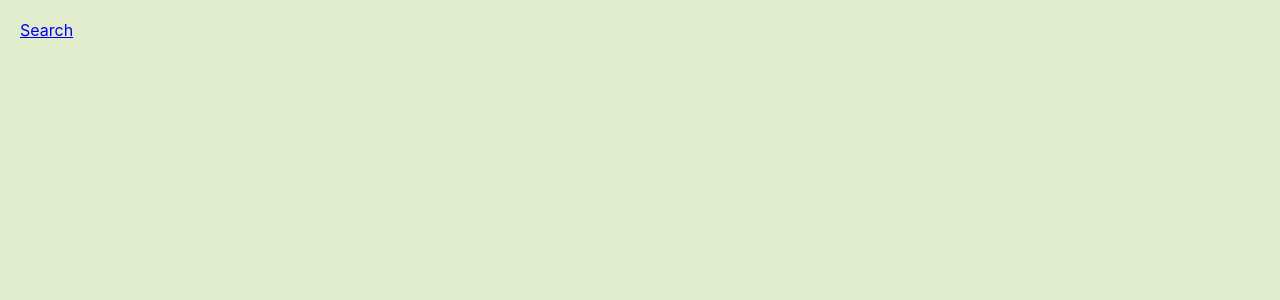
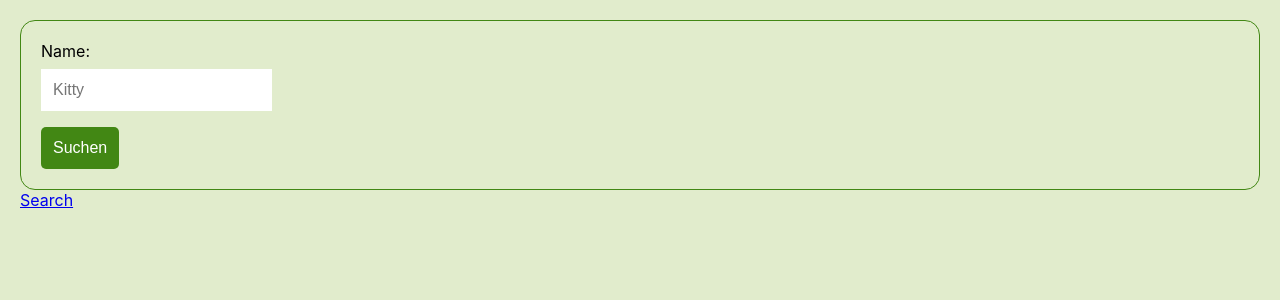
Before and after one commit to FreyaElisabeth/Katzenhaus-digital, a React (Create React App) app: page / in a window 1280 px wide. Shown: the top 300 px of the page. Built offline with nearby package versions, Linux system fonts and the light colour scheme.

Commit message:
Refactor search functions using state

```diff
--- a/src/components/App.js
+++ b/src/components/App.js
@@ -3,7 +3,7 @@ import { BrowserRouter as Router, Route, NavLink } from 'react-router-dom'
 import styled from 'styled-components'
 import { palestprimary } from './colors'
 
-import SearchScreen from './SearchScreen'
+import SearchForm from './SearchForm'
 import CatCard from './CatCard'
 
 export default class App extends Component {
@@ -93,7 +93,8 @@ export default class App extends Component {
         freeTextInfo:
           'Elvis wurde neben seiner toten Mutter und zwei toten Geschwistern aufgefunden, die wahrscheinlich Rattengift gefressen haben.'
       }
-    ]
+    ],
+    nameInput: null
   }
 
   render() {
@@ -106,21 +107,35 @@ export default class App extends Component {
             render={() => this.renderSearchResults()}
           />
           <Route
-            path="/search"
+            path="/"
             exact
-            render={() => <SearchScreen onSubmit={this.onSearchSubmit} />}
+            render={() => (
+              <SearchForm
+                setInputToNull={this.setInputToNull}
+                onChange={this.handleChange}
+                onSubmit={this.onSearchSubmit}
+                submitPermitted={this.state.nameInput ? true : false}
+              />
+            )}
           />
           <nav>
-            <NavLink to="/search">Search</NavLink>
+            <NavLink to="/">Search</NavLink>
           </nav>
         </Wrapper>
       </Router>
     )
   }
 
+  setInputToNull = () => {
+    this.setState({ nameInput: null })
+  }
+
+  handleChange = event => {
+    this.setState({ [event.target.name + 'Input']: event.target.value })
+  }
+
   onSearchSubmit = event => {
     event.preventDefault()
-    this.renderSearchResults()
   }
 
   renderSearchResults = () => {
--- a/src/components/Button.js
+++ b/src/components/Button.js
@@ -1,5 +1,7 @@
 import React, { Component } from 'react'
 import styled from 'styled-components'
+import { Link } from 'react-router-dom'
+
 import { palesecondary, darkestprimary } from './colors'
 
 const StyledButton = styled.button`
@@ -20,7 +22,7 @@ export default class Button extends Component {
   render() {
     return (
       <StyledButton onClick={this.props.onClick}>
-        {this.props.text}
+        <Link to={this.props.linkTo}>{this.props.text}</Link>
       </StyledButton>
     )
   }
--- a/src/components/Input.js
+++ b/src/components/Input.js
@@ -7,6 +7,7 @@ const InputField = styled.input`
   font-size: 16px;
   padding: 1%;
   border: none;
+  display: block;
 
   &:focus {
     outline: none;
@@ -16,22 +17,13 @@ const InputField = styled.input`
 
 export default class Input extends Component {
   render() {
-    const { name, placeholder, label } = this.props
+    const { name, placeholder, label, onChange } = this.props
+
     return (
       <label htmlFor={name}>
         {label}
-        <InputField
-          name={name}
-          placeholder={placeholder}
-          onSubmit={event => event.key === 'Enter' && this.handleSubmit(event)}
-        />
+        <InputField name={name} placeholder={placeholder} onChange={onChange} />
       </label>
     )
   }
-
-  handleSubmit(event) {
-    // this.props.onSubmit(event)
-    console.log('submit')
-    event.target.value = ''
-  }
 }
--- /dev/null
+++ b/src/components/SearchForm.js
@@ -0,0 +1,44 @@
+import React, { Component } from 'react'
+import styled from 'styled-components'
+import { Link } from 'react-router-dom'
+
+import { darkestprimary } from './colors'
+import Input from './Input'
+import Button from './Button'
+
+const FormWrapper = styled.div`
+  border: 1px solid ${darkestprimary};
+  border-radius: 15px;
+  padding: 20px;
+
+  form a:any-link {
+    text-decoration: none;
+    color: white;
+  }
+`
+
+export default class SearchForm extends Component {
+  render() {
+    return (
+      <FormWrapper>
+        <form>
+          <Input
+            onChange={this.props.onChange}
+            name="name"
+            placeholder="Kitty"
+            label="Name: "
+          />
+          <Button
+            text="Suchen"
+            onClick={this.props.OnSearchSubmit}
+            linkTo={this.props.submitPermitted ? '/searchResults' : '/search'}
+          />
+        </form>
+      </FormWrapper>
+    )
+  }
+
+  componentDidMount() {
+    this.props.setInputToNull()
+  }
+}
--- a/src/components/SearchScreen.js
+++ /dev/null
@@ -1,35 +0,0 @@
-import React, { Component } from 'react'
-import styled from 'styled-components'
-import { Link } from 'react-router-dom'
-
-import { darkestprimary } from './colors'
-import Input from './Input'
-import Button from './Button'
-
-const SearchWrapper = styled.div`
-  border: 1px solid ${darkestprimary};
-  border-radius: 15px;
-  padding: 20px;
-
-  form {
-    display: grid;
-    grid-gap: 5px;
-    align-items: start;
-    justify-content: start;
-  }
-`
-
-export default class SearchScreen extends Component {
-  render() {
-    return (
-      <SearchWrapper>
-        <form>
-          <Input name="name" placeholder="Kitty" label="Name: " />
-          <Link to="/searchResults">
-            <Button text="Suchen" onClick={this.props.OnSearchSubmit} />
-          </Link>
-        </form>
-      </SearchWrapper>
-    )
-  }
-}
--- a/src/index.js
+++ b/src/index.js
@@ -16,4 +16,4 @@ ReactDOM.render(
 // If you want your app to work offline and load faster, you can change
 // unregister() to register() below. Note this comes with some pitfalls.
 // Learn more about service workers: http://bit.ly/CRA-PWA
-serviceWorker.register()
+serviceWorker.unregister()
```
